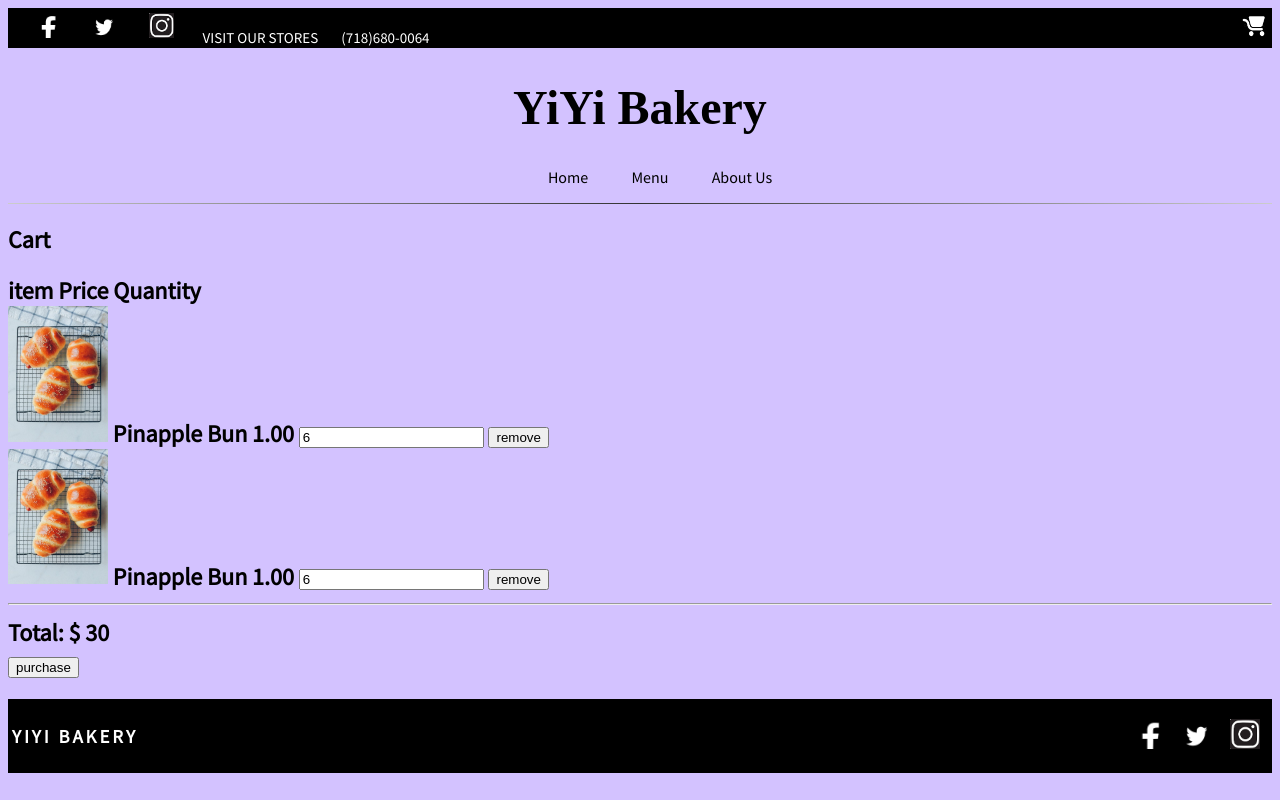
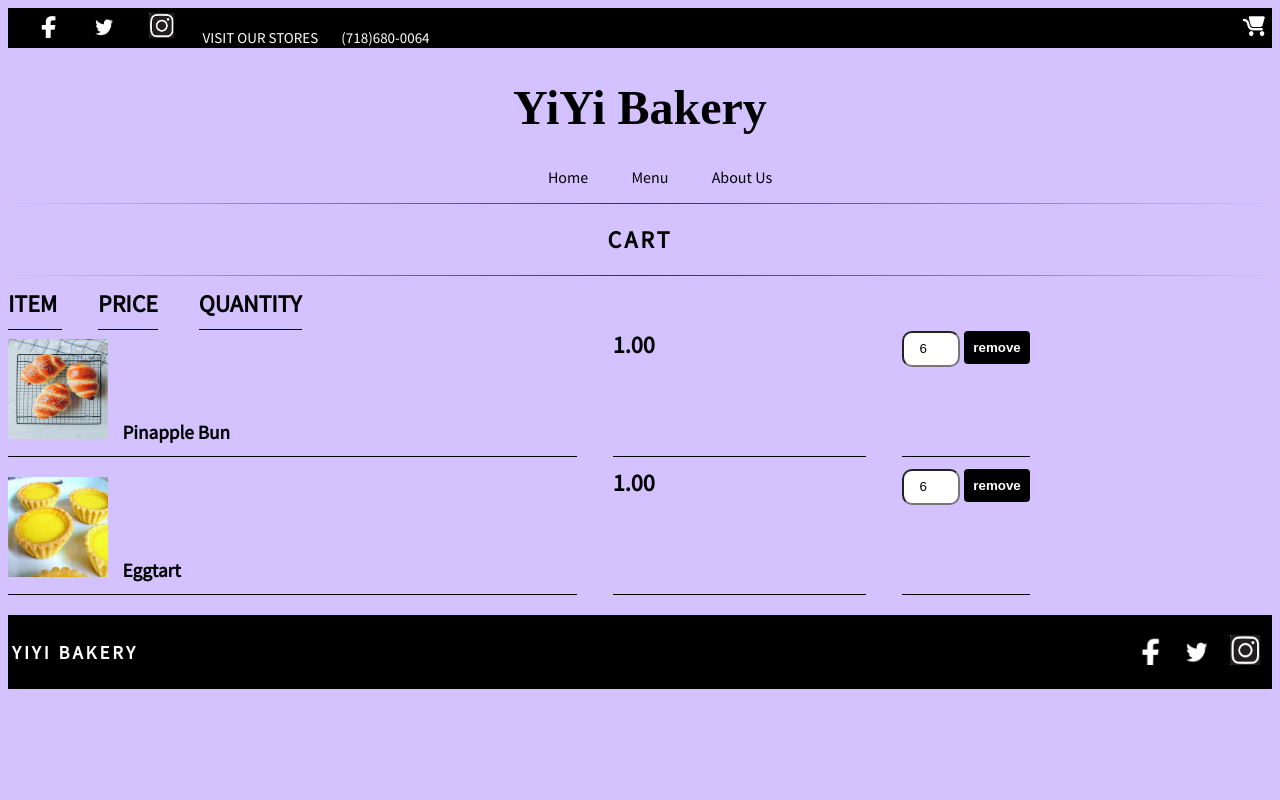
Before and after one commit to mleong011/YiYiBakery, a PHP site: page /cart.html in a window 1280 px wide. Run offline with PHP 8.4, Linux system fonts and the light colour scheme; some web fonts are replaced.

Commit message:
adding javascript

```diff
--- a/cart.html
+++ b/cart.html
@@ -6,7 +6,7 @@
     <meta charset = "utf-8"/> <!--file written uses unicode charset-->
     <link rel = "stylesheet" type = "text/css" href= "./css/active.css">
     <title> YiYi Bakery </title>
-    <script defer src= "main.js"></script>
+    <script src= "main.js" async></script>
     <link href='https://fonts.googleapis.com/css?family=Sofia' rel='stylesheet'>
     <link href="https://fonts.googleapis.com/css?family=Source+Sans+Pro&display=swap" rel="stylesheet">
     <meta name="viewport" content="width=device-width, initial-scale=1.0">
@@ -15,13 +15,12 @@
   <body>
     <div class="icon-bar">
       <div onmouseover= "overicon()">
-      <a href="https:www.facebook.com" "target="_blank"><img src="./images/facebook2.png" alt="facebook"></a>
-      <a href="https:www.twitter.com" "target="_blank"><img src="./images/twitter.png" alt="twitter"></a>
-      <a href="https:www.instagram.com" "target="_blank"><img src="./images/instagram.png" alt="instagram"></a>
+      <a href="https:www.facebook.com"><img src="./images/facebook2.png" alt="facebook"></a>
+      <a href="https:www.twitter.com"><img src="./images/twitter.png" alt="twitter"></a>
+      <a href="https:www.instagram.com"><img src="./images/instagram.png" alt="instagram"></a>
       <a href="#location">VISIT OUR STORES </a>
       <a href="#">(718)680-0064</a>
       <a href="./cart.html" style= "float:right;"> <img src="./images/cart.png" alt="cart"></a>
-
       </div>
     </div>
 
@@ -40,32 +39,41 @@
 
 
     <section>
-      <h2> Cart <h2>
-      <div>
-        item
-        Price
-        Quantity
+      <h2 class="title"> Cart <h2>
+        <hr class= "division">
+      <div class = "cart-header">
+      <div calss = "cart-row">
+        <span class= "cart-item cart-header cart-column">ITEM </span>
+      <span class = "cart-price cart-header cart-column">PRICE</span>
+        <span class = "cart-quantity cart-header cart-column">QUANTITY</span>
       </div>
-      <div>
-        <img src= "./images/hotdog.jpg" width="100">
-        <span> Pinapple Bun </span> <span> 1.00 </span>
-        <input type="number" value="6">
-        <button role = "button"> remove </button>
+
+
+      <div class = "cart-row">
+        <div class= "cart-item cart-column">
+        <img src= "./images/hotdog.jpg" width="100" height="100">
+        <span class= cart-item-title> Pinapple Bun </span>
       </div>
-      <div>
-        <img src="./images/hotdog.jpg" width="100">
-        <span> Pinapple Bun </span> <span> 1.00 </span>
-        <input type="number" value="6">
-        <button role = "button"> remove </button>
+         <span class= "cart-price cart-column"> 1.00 </span>
+        <div class= "cart-column">
+        <input class= "cart-quantity-input" type="number" value="6">
+        <button type= "button" class= " btn cart-quantity-button btn-danger danger"> remove </button>
       </div>
-      <hr>
-      <div>
-        Total:
-        <span> $ 30</span>
-        </div>
-        <div>
-          <button role="button"> purchase</button>
-        </div>
+    </div>
+      </div>
+
+      <div class = "cart-row">
+        <div class= "cart-item cart-column">
+        <img src= "./images/eggtart.jpg" width="100" height="100">
+        <span class= cart-item-title> Eggtart </span>
+      </div>
+         <span class= "cart-price cart-column"> 1.00 </span>
+        <div class= "cart-column">
+        <input class= "cart-quantity-input"  type="number" value="6">
+        <button type= "button" class= "btn cart-quantity-button btn-danger danger"> remove </button>
+      </div>
+    </div>
+      </div>
 
     </section>
 
--- a/css/active.css
+++ b/css/active.css
@@ -207,6 +207,68 @@ padding-left: 5px;
 
 }
 
+
+.cart-header{
+  /* font-weight: bold; */
+}
+.cart-column{
+  border-bottom: 1px solid black;
+  margin-right: 1.5em;
+  padding-bottom: 10px;
+  margin-top:  10px;
+  align-items: center;
+}
+
+.cart-row{
+  display:flex;
+}
+
+.cart-item{
+  padding-top: 10px;
+  width:45%;
+
+}
+
+.cart-price{
+  width: 20%;
+  /* font-size: 1.2em; */
+}
+
+.cart-quantity{
+  width: 35%;
+}
+.cart-quantity-input{
+  height: 30px;
+  width: 50px;
+  border-radius: 10px;
+  /* background-color: gray; */
+  text-align:center;
+
+
+}
+
+.cart-item-title{
+  font-size: .8em;
+  margin-left: .5em;
+  align-items: center;
+}
+
+.cart-item-image{
+  width:75px;
+  height: auto;
+  border-radius: 10px;
+}
+.btn-danger{
+  color:white;
+  background-color: black;
+  border:none;
+  border-radius: .3em;
+  font-weight:bold;
+}
+.btn-danger:hover{
+  background-color: red;
+}
+
 @media only screen and (max-width:1000px){
  .featuredimg img{
    width: 100%;
--- /dev/null
+++ b/main.js
@@ -0,0 +1,14 @@
+// show charset
+
+console.log(rmcartitems);
+
+var rmcartitems = document.getElementsByClassName('danger'); //looks for buttons with classname danger
+for(var i = 0; i<rmcartitems.length; i++){
+  var button = rmcartitems[i];
+  button.addEventListener('click',function(event){
+    var buttonClicked = event.target;
+    buttonClicked.parentElement.parentElement.remove();  //removed cart item
+  })
+}
+
+console.log(rmcartitems);
```
